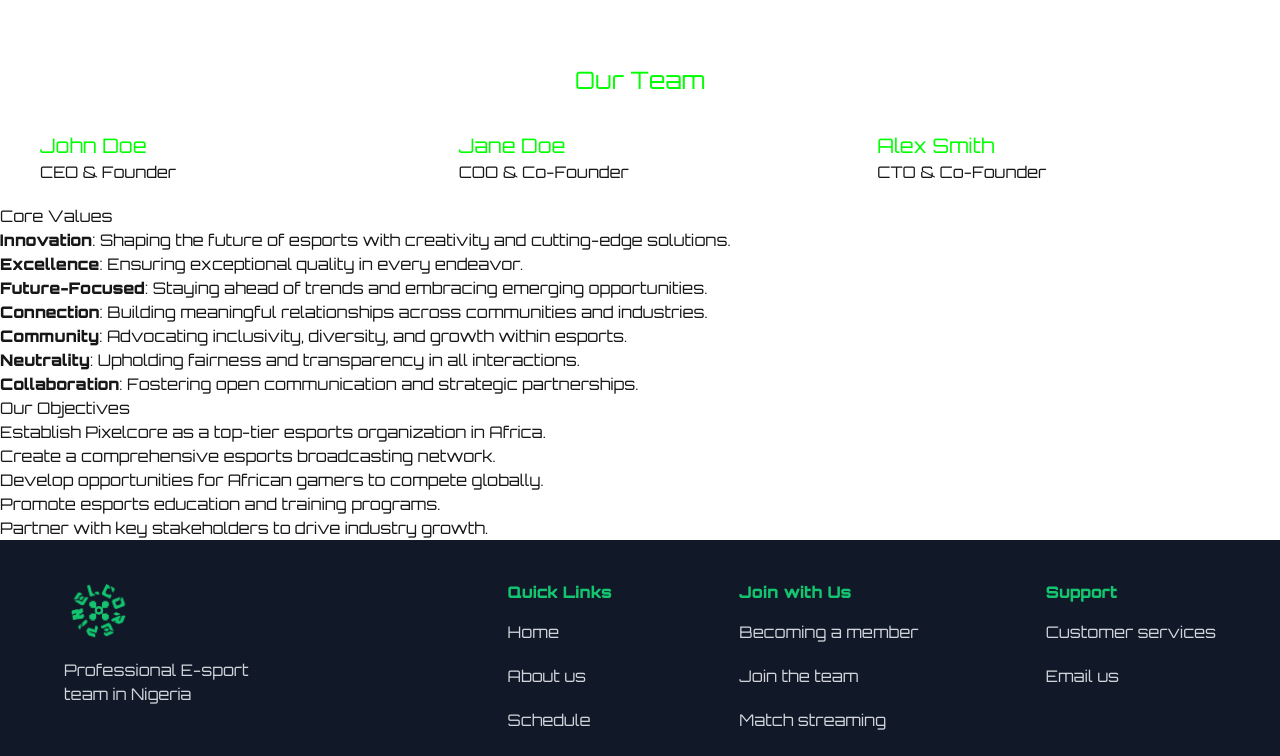
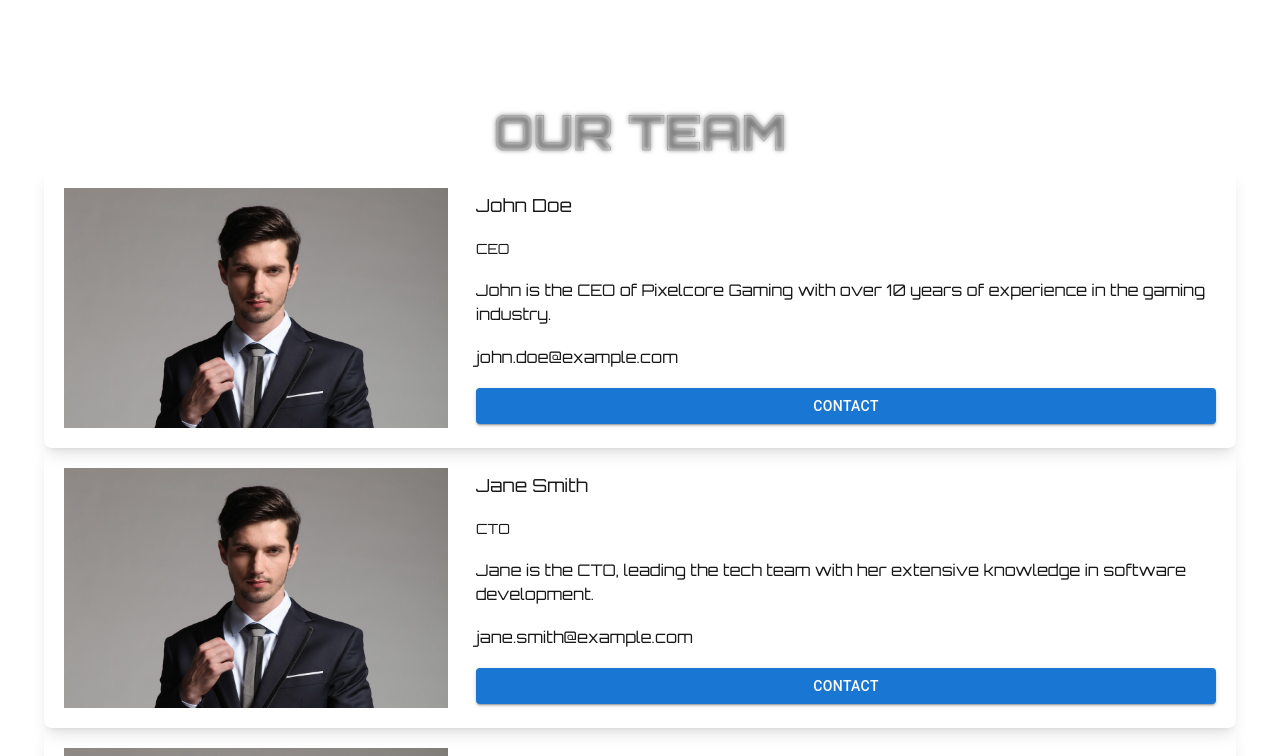
Before and after one commit to djtimog/pixelcore-gaming, a Next.js app: page /about in a window 1280 px wide. Shown: the part 1593-2349 px from the top of the page. Built offline with nearby package versions, Linux system fonts and the light colour scheme.

Commit message:
feat: add TeamCard component and integrate team section into About Us page

```diff
--- a/app/about/page.tsx
+++ b/app/about/page.tsx
@@ -2,6 +2,8 @@
 import Image from "next/image";
 import teamImage from "@/public/about/team-image.jpg";
 import Link from "next/link";
+import TeamCard, { teamData } from "@/components/ui/about/team-card";
+
 function about() {
   return (
     <main>
@@ -53,7 +55,7 @@
               gamers, and propels the industry into the mainstream."
             </span>
             <br />
-            <span >
+            <span>
               "To revolutionize the esports industry in Africa by building a
               thriving ecosystem where African gamers can achieve their full
               potential, be globally recognized, and inspire future generations.
@@ -70,7 +72,7 @@
           Our Mission
         </p>
         <div className="grid grid-cols-1 md:grid-cols-3 gap-5">
-          <p className="text-center md:text-start col-span-2 mt-5">
+          <p className="text-center md:text-start col-span-2 mt-5 ">
             <span>
               "Pixelcore is committed to driving the growth of esports in Africa
               by creating opportunities for gamers to showcase their talents,
@@ -89,7 +91,7 @@
               resilience in the next generation of African gamers.
             </span>
           </p>
-          <div className="overflow-hidden flex justify-center items-center w-full">
+          <div className="overflow-hidden flex justify-center items-center w-full order-first md:order-last">
             <Image
               src={"/about/mission-image.jpeg"}
               alt="team image"
@@ -101,26 +103,16 @@
         </div>
       </section>
 
-      <div>
-        <h2 className="text-[#00ff00] text-2xl text-center mb-4">Our Team</h2>
-        <div className="grid grid-cols-1 md:grid-cols-2 lg:grid-cols-3 gap-4 px-5">
-          <div className="p-5 rounded-lg">
-            <h3 className="text-[#00ff00] text-xl">John Doe</h3>
-            <p>CEO & Founder</p>
-            {/* <Image src={} alt="" /> */}
-          </div>
-          <div className=" p-5 rounded-lg">
-            <h3 className="text-[#00ff00] text-xl">Jane Doe</h3>
-            <p>COO & Co-Founder</p>
-            {/* <Image src={} alt="" /> */}
-          </div>
-          <div className=" p-5 rounded-lg">
-            <h3 className="text-[#00ff00] text-xl">Alex Smith</h3>
-            <p>CTO & Co-Founder</p>
-            {/* <Image src={} alt="" /> */}
-          </div>
+      <section className="my-5 p-7 sm:p-11">
+        <p className="uppercase outlined-text text-3xl sm:text-4xl md:text-5xl text-center mb-3">
+          Our Team
+        </p>
+        <div>
+          {teamData.map((team) => (
+            <TeamCard {...team} />
+          ))}
         </div>
-      </div>
+      </section>
 
       <section id="about-us">
         <div className="container">
--- /dev/null
+++ b/components/ui/about/team-card.tsx
@@ -0,0 +1,74 @@
+import { Button } from "@mui/material";
+import Image from "next/image";
+import Link from "next/link";
+import React from "react";
+
+const TeamCard = ({
+  image,
+  name,
+  role,
+  description,
+  email,
+  number,
+}: {
+  image: string;
+  name: string;
+  role: string;
+  description: string;
+  email: string;
+  number: string;
+}) => {
+  return (
+    <div className="container mx-auto rounded-lg shadow-lg p-5 space-y-3 sm:space-y-0 sm:space-x-5 md:space-x-7 flex flex-col sm:flex-row">
+      <div className="w-full sm:max-w-sm h-60 overflow-hidden">
+        <Image
+          src="/about/team/ceo.jpeg"
+          alt={name}
+          width={500}
+          height={300}
+          className="object-contain"
+        />
+      </div>
+      <div className="space-y-3 flex flex-col justify-around">
+          <p className="text-lg">{name}</p>
+          <p className="text-sm">{role}</p>
+          <p className="text-md">{description}</p>
+          <Link href={`mailto:${email}`}>{email}</Link>
+          <Link href={`tel:${number}`}>
+            <Button variant="contained" className="w-full bg-[#00ff00]">
+              Contact
+            </Button>
+          </Link>
+      </div>
+    </div>
+  );
+};
+
+export default TeamCard;
+
+export const teamData = [
+    {
+        image: "/about/ceo.png",
+        name: "John Doe",
+        role: "CEO",
+        description: "John is the CEO of Pixelcore Gaming with over 10 years of experience in the gaming industry.",
+        email: "john.doe@example.com",
+        number: "+1234567890",
+    },
+    {
+        image: "/about/cto.png",
+        name: "Jane Smith",
+        role: "CTO",
+        description: "Jane is the CTO, leading the tech team with her extensive knowledge in software development.",
+        email: "jane.smith@example.com",
+        number: "+0987654321",
+    },
+    {
+        image: "/about/coo.png",
+        name: "Alex Johnson",
+        role: "COO",
+        description: "Alex is the COO, overseeing the business operations and ensuring smooth workflow.",
+        email: "alex.johnson@example.com",
+        number: "+1357924680",
+    }
+];
```
Also changed, not shown: public/about/team/ceo.jpeg (added).
